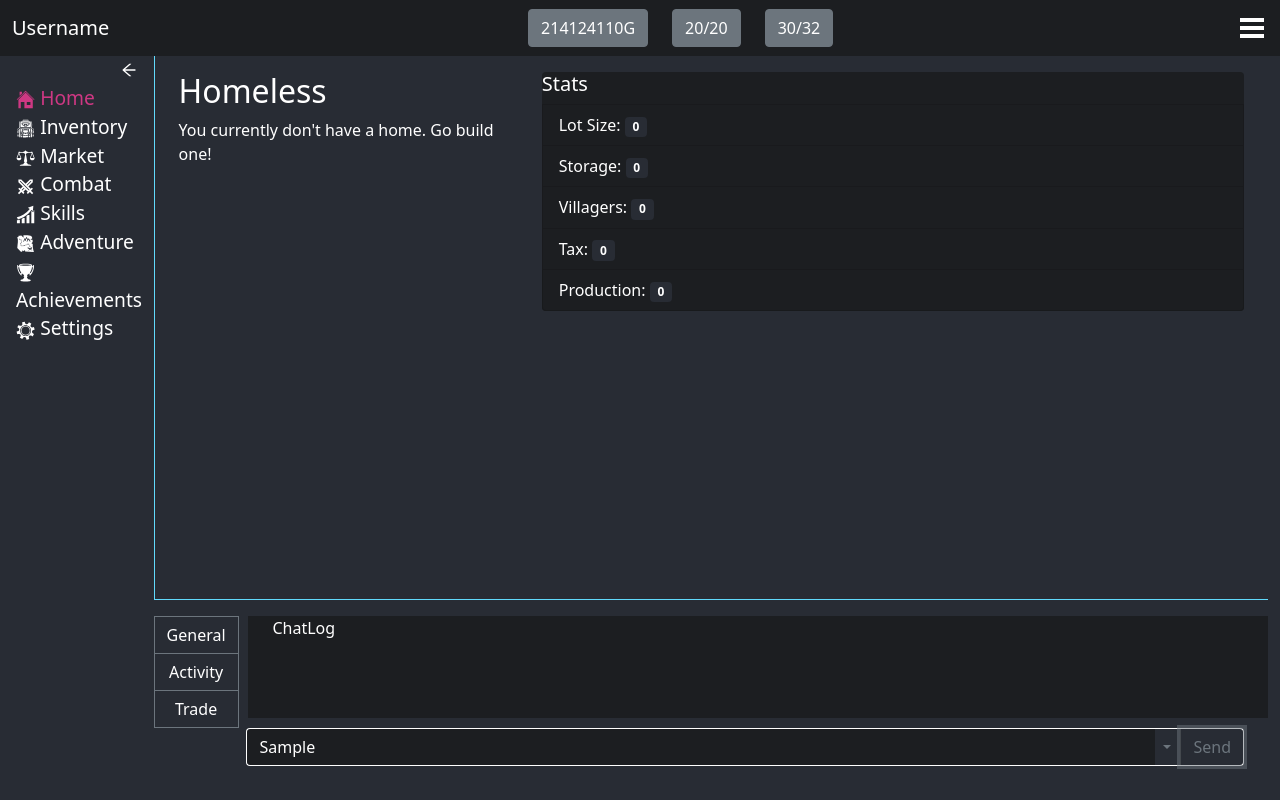
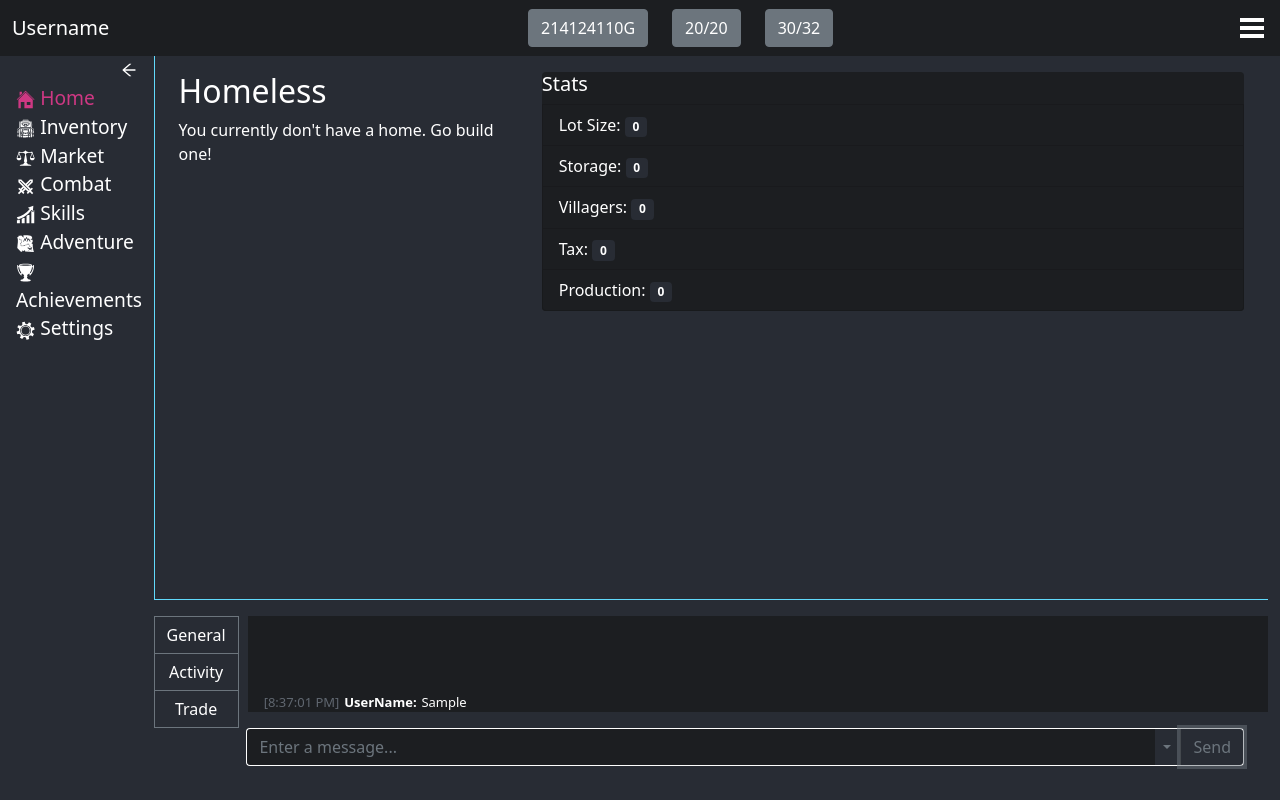
Before and after one commit to ZMonk91/ember-rising, a React (Create React App) app: page / in a window 1280 px wide. Both pictures are taken after typing "Sample" into the empty fields and a click on the button "Send". Built offline with nearby package versions, Linux system fonts and the light colour scheme.

Commit message:
Chat Functionality

```diff
--- a/package.json
+++ b/package.json
@@ -3,6 +3,7 @@
 	"version": "0.1.0",
 	"private": true,
 	"dependencies": {
+		"@reduxjs/toolkit": "^1.6.2",
 		"@testing-library/jest-dom": "^5.11.4",
 		"@testing-library/react": "^11.1.0",
 		"@testing-library/user-event": "^12.1.10",
@@ -12,8 +13,8 @@
 		"react-dom": "^17.0.2",
 		"react-icons": "^4.3.1",
 		"react-redux": "^7.2.5",
-		"react-router": "^6.0.0",
-		"react-router-dom": "^6.0.0",
+		"react-router": "^6.0.0-beta.8",
+		"react-router-dom": "^6.0.0-beta.8",
 		"react-scripts": "4.0.3",
 		"reactstrap": "^8.10.0",
 		"redux": "^4.1.1",
--- a/src/Components/Chat/ChatInput.js
+++ b/src/Components/Chat/ChatInput.js
@@ -1,31 +1,65 @@
-import React, {Component} from "react"
+import React, {useState} from "react"
 import {
 	Button,
+	Col,
 	DropdownItem,
 	DropdownMenu,
 	DropdownToggle,
 	Input,
 	InputGroup,
 	InputGroupAddon,
-	InputGroupButtonDropdown,
-	InputGroupText
+	Row
 } from "reactstrap"
 
-class ChatInput extends Component {
-	constructor(props) {
-		super(props)
+import {useDispatch} from "react-redux"
+import {addMessage} from "../../features/chat/chatSlice"
+
+export function ChatInput() {
+	const [value, setValue] = useState("")
+
+	const dispatch = useDispatch()
+
+	const handleInput = (e) => {
+		setValue(e.target.value)
 	}
 
-	render() {
+	const handleKeypress = (e) => {
+		if (e.charCode === 13) {
+			dispatch(addMessage(formatMessage(value)))
+		}
+	}
+
+	const formatMessage = () => {
+		const date = new Date()
+		const timeString = date.toLocaleTimeString()
+		// const timeStamp = <div className="Chat--timestamp">[{timeString}]</div>
+		// const formattedMessage = {timeStamp}`Username : ${value}`
+		setValue("")
+		return <Row className="Chat--message-row"><div className="Chat--timestamp">[{timeString}]</div><div className="Chat--username">UserName: </div><div className="Chat--message">{value}</div></Row>
+	}
+
 	return (
 		<InputGroup>
-				<Input className="ChatInput" placeholder="Enter a message..." />
+			<Input
+				className="ChatInput"
+				placeholder="Enter a message..."
+				onChange={handleInput}
+				onKeyPress={handleKeypress}
+				value={value}
+			/>
 
 			<InputGroupAddon className="ChatInputGroup" addonType="append">
 				<DropdownToggle className="ChatInputButton" outline split caret>
-						{" "}
+					{""}
 				</DropdownToggle>
-					<Button className="ChatInputButton" outline>
+				<Button
+					type="submit"
+					className="ChatInputButton"
+					outline
+					onClick={() => {
+						dispatch(addMessage(formatMessage()))
+					}}
+				>
 					{" "}
 					Send
 				</Button>
@@ -39,6 +73,5 @@ class ChatInput extends Component {
 		</InputGroup>
 	)
 }
-}
 
 export default ChatInput
--- a/src/Components/Chat/ChatLog.js
+++ b/src/Components/Chat/ChatLog.js
@@ -1,18 +1,15 @@
-import React, {Component} from "react";
-import { Container } from "reactstrap";
+import React, {Component} from "react"
+import {Container} from "reactstrap"
+import {useSelector} from "react-redux"
 
-class ChatLog extends Component{
-    constructor(props){
-        super(props)
-    }
+export function ChatLog() {
+    const messages = useSelector(state => state.chat.messages)
 
-    render(){
-        return(
-            <Container className="ChatLog">
-              ChatLog
-            </Container>
-        )
-    }
+    const formattedMessages = () => messages.map(message => {
+        return <div>{message}</div>
+    })
+
+	return <Container className="ChatLog">{formattedMessages().reverse()}</Container>
 }
 
 export default ChatLog
--- a/src/SCSS/App.scss
+++ b/src/SCSS/App.scss
@@ -1,5 +1,6 @@
 $bg-base: #282c34;
 $bg-dark: rgb(28, 30, 33);
+$bg-light: #606770;
 $text-primary: white;
 $secondary: #61dafb;
 $tertiary: #ce3883;
@@ -176,6 +177,26 @@ body {
 	}
 }
 
+.Chat--message-row {
+	width: 100%;
+}
+.Chat--timestamp,
+.Chat--username,
+.Chat--message {
+	font-size: small;
+	padding-left: 0.2rem;
+	padding-right: 0.1rem;
+	width: max-content;
+}
+.Chat--timestamp {
+	// width: 7%;
+	color: $bg-light;
+}
+
+.Chat--username {
+	font-weight: bold;
+}
+
 .list-group {
 	background-color: $bg-dark;
 }
@@ -207,3 +228,10 @@ body {
 	position: relative;
 	background-color: $bg-dark;
 }
+
+.ChatLog {
+	height: 12vh;
+	display: flex;
+	flex-direction: column-reverse;
+	overflow-y: scroll;
+}
--- /dev/null
+++ b/src/app/store.js
@@ -0,0 +1,8 @@
+import { configureStore } from "@reduxjs/toolkit";
+import chatReducer from '../features/chat/chatSlice'
+
+export default configureStore({
+    reducer: {
+        chat: chatReducer
+    }
+})
--- /dev/null
+++ b/src/features/chat/chatSlice.js
@@ -0,0 +1,17 @@
+import { createSlice } from "@reduxjs/toolkit";
+
+export const chatSlice = createSlice({
+    name: 'chat',
+    initialState: {
+        messages: []
+    },
+    reducers: {
+        addMessage: (state, action) => {
+            state.messages.push(action.payload)
+        }
+    }
+})
+
+export const {addMessage} = chatSlice.actions;
+
+export default chatSlice.reducer
--- a/src/index.js
+++ b/src/index.js
@@ -4,14 +4,16 @@ import ReactDOM from 'react-dom';
 import "bootstrap/dist/css/bootstrap.min.css"
 import './SCSS/App.scss'
 import App from './App';
+import store from './app/store';
+import { Provider } from 'react-redux';
 import reportWebVitals from './reportWebVitals';
 
 ReactDOM.render(
-
+	<Provider store={store}>
 		<React.StrictMode>
 			<App />
 		</React.StrictMode>
-,
+	</Provider>,
 	document.getElementById("root")
 )
 
```
Also changed, not shown: 1 other file (tests, documents, lock files or other folders). Lines whose indentation alone changed are shown as unchanged.
